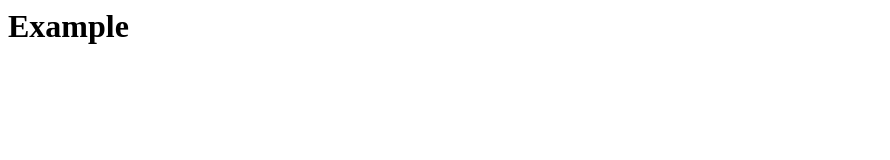
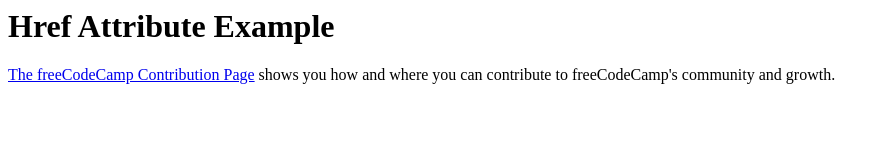
Before and after one commit to Devika124/ABC-HTML, a plain HTML site: page index.html in a window 1280 px wide. Shown: the whole page, without its empty margins (0-890 px from the left). Drawn offline with Linux system fonts and the light colour scheme.

Commit message:
Update index.html

```diff
--- a/index.html
+++ b/index.html
@@ -1,10 +1,11 @@
 <html>
   <head>
-    <title>Sample</title>
+    <title>Href Attribute Example</title>
   </head>
   <body>
+    <h1>Href Attribute Example</h1>
     <p>
-    <h1>Example</h1>
+      <a href="https://www.freecodecamp.org/contribute/">The freeCodeCamp Contribution Page</a> shows you how and where you can contribute to freeCodeCamp's community and growth.
     </p>
   </body>
 </html>
```
